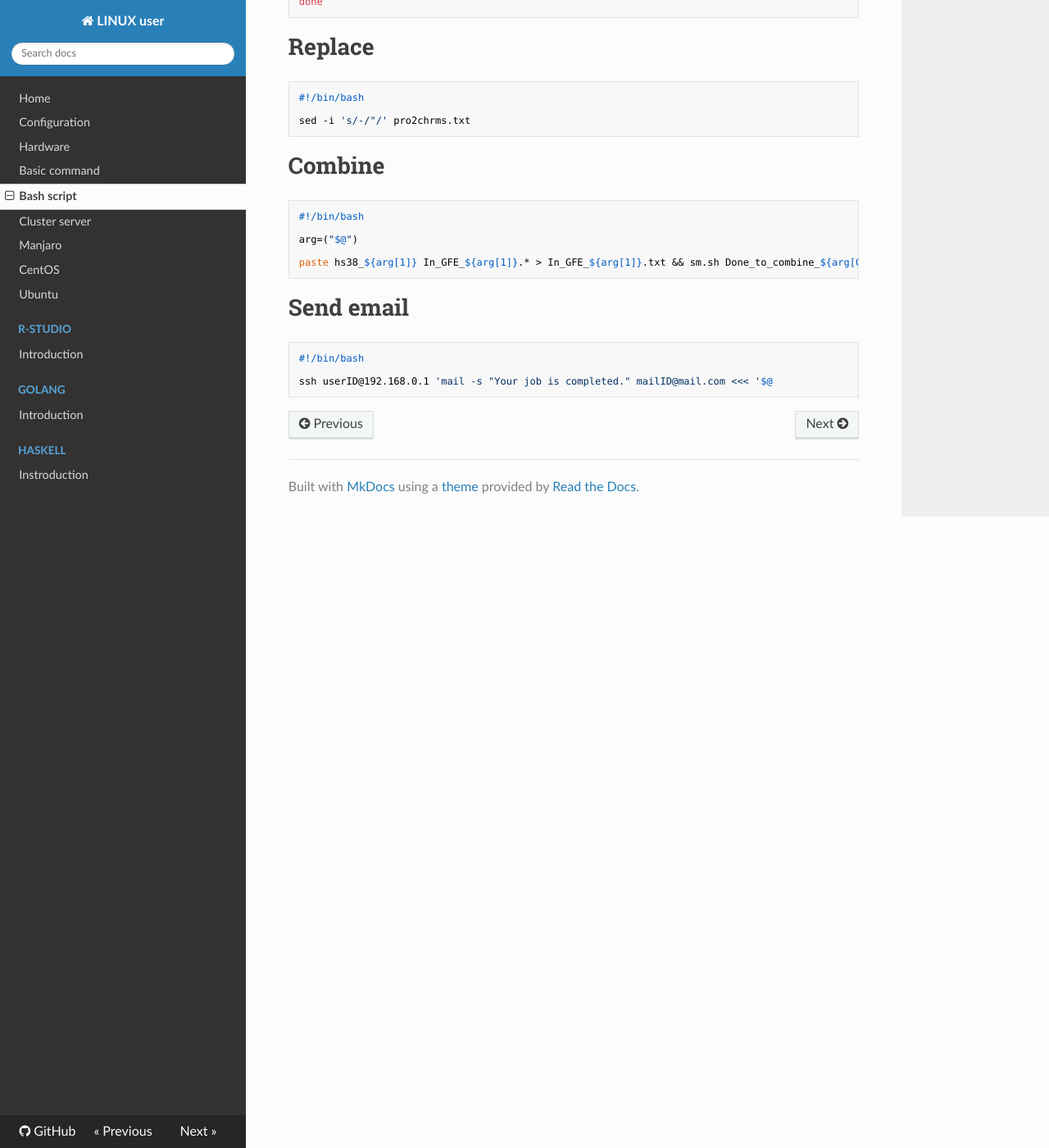
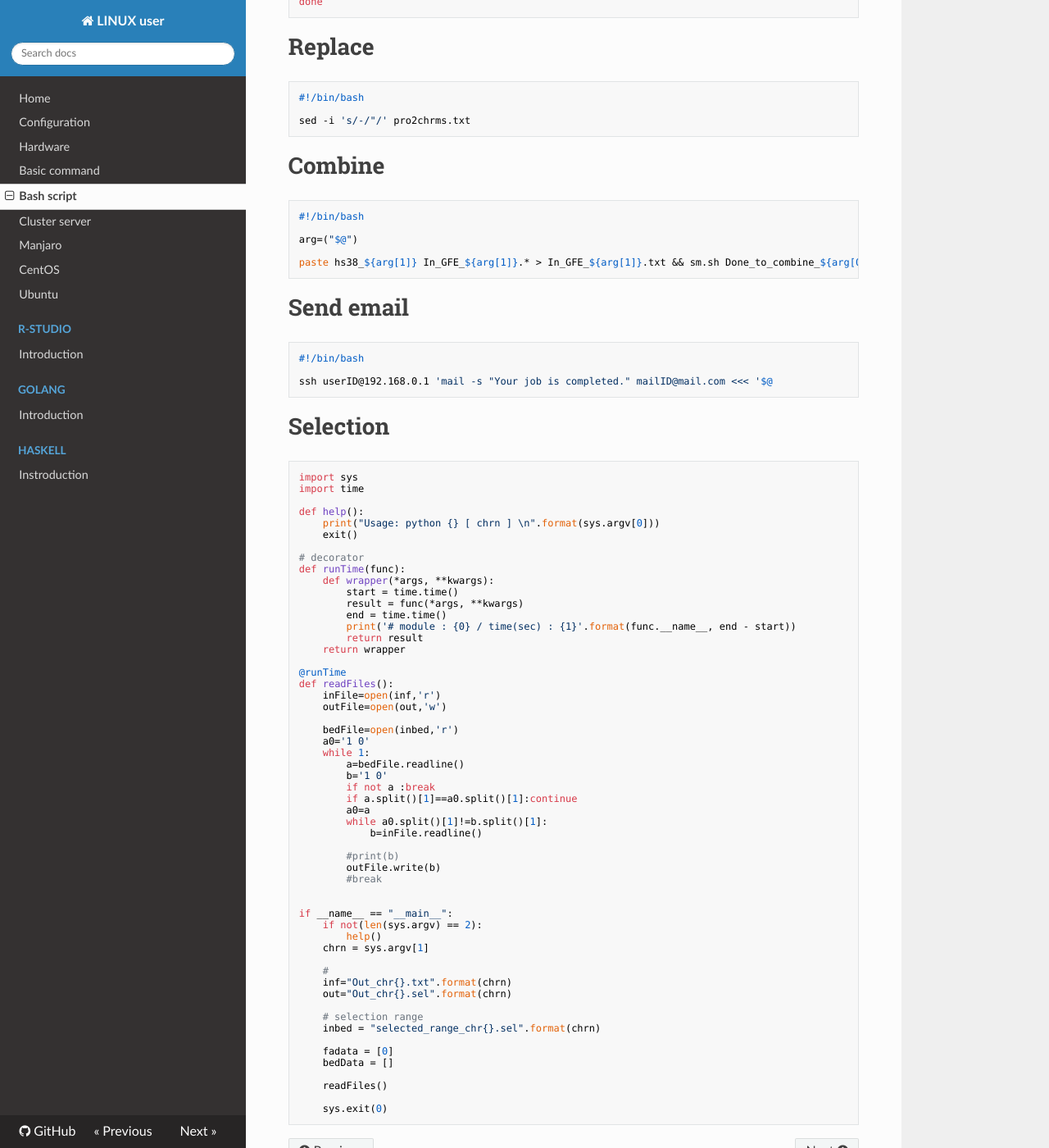
Before and after one commit to WonyoungCho/LINUX, an MkDocs documentation site: the page built from docs/bash.md, in a window 1280 px wide and 1400 px high, scrolled down 1672 px. Shown: the whole window at 82% size. Built offline with MkDocs 1.6.1, drawn with Linux system fonts in a browser that asks for light colours; nearby versions of some CDN libraries; old or Windows-style settings are respelled for this version of MkDocs.

Commit message:
Update bash.md

````diff
--- a/docs/bash.md
+++ b/docs/bash.md
@@ -126,3 +126,63 @@ paste hs38_${arg[1]} In_GFE_${arg[1]}.* > In_GFE_${arg[1]}.txt && sm.sh Done_to_
 
 ssh userID@192.168.0.1 'mail -s "Your job is completed." mailID@mail.com <<< '$@
 ```
+
+# Selection
+```
+import sys
+import time
+
+def help():
+    print("Usage: python {} [ chrn ] \n".format(sys.argv[0]))
+    exit()
+
+# decorator
+def runTime(func):
+    def wrapper(*args, **kwargs):
+        start = time.time()
+        result = func(*args, **kwargs)
+        end = time.time()
+        print('# module : {0} / time(sec) : {1}'.format(func.__name__, end - start))
+        return result
+    return wrapper
+
+@runTime
+def readFiles():
+    inFile=open(inf,'r')
+    outFile=open(out,'w')
+
+    bedFile=open(inbed,'r')
+    a0='1 0'
+    while 1:
+        a=bedFile.readline()
+        b='1 0'
+        if not a :break
+        if a.split()[1]==a0.split()[1]:continue
+        a0=a
+        while a0.split()[1]!=b.split()[1]:
+            b=inFile.readline()
+
+        #print(b)
+        outFile.write(b)
+        #break
+
+
+if __name__ == "__main__":
+    if not(len(sys.argv) == 2):
+        help()
+    chrn = sys.argv[1]
+
+    #
+    inf="Out_chr{}.txt".format(chrn)
+    out="Out_chr{}.sel".format(chrn)
+
+    # selection range
+    inbed = "selected_range_chr{}.sel".format(chrn)
+
+    fadata = [0]
+    bedData = []
+
+    readFiles()
+
+    sys.exit(0)
+```
````
